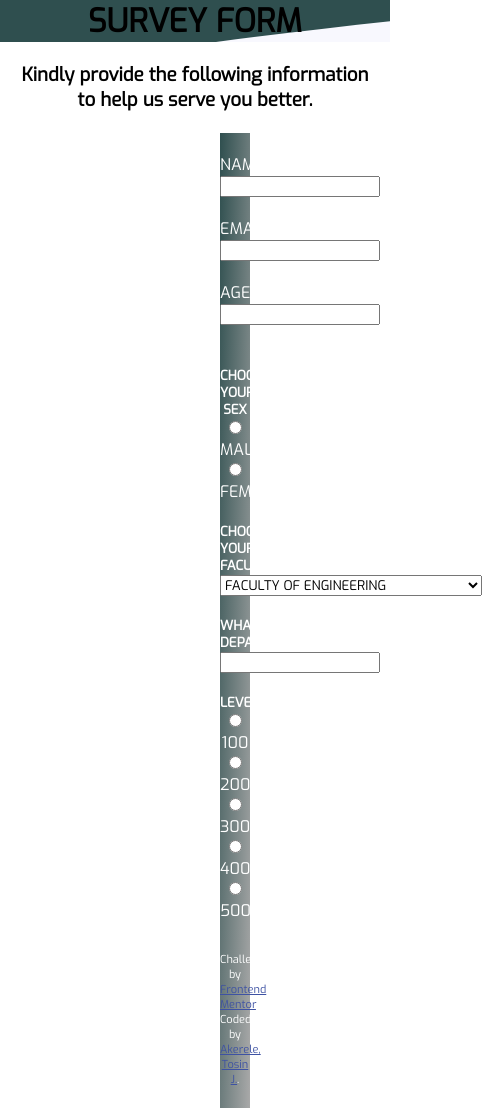
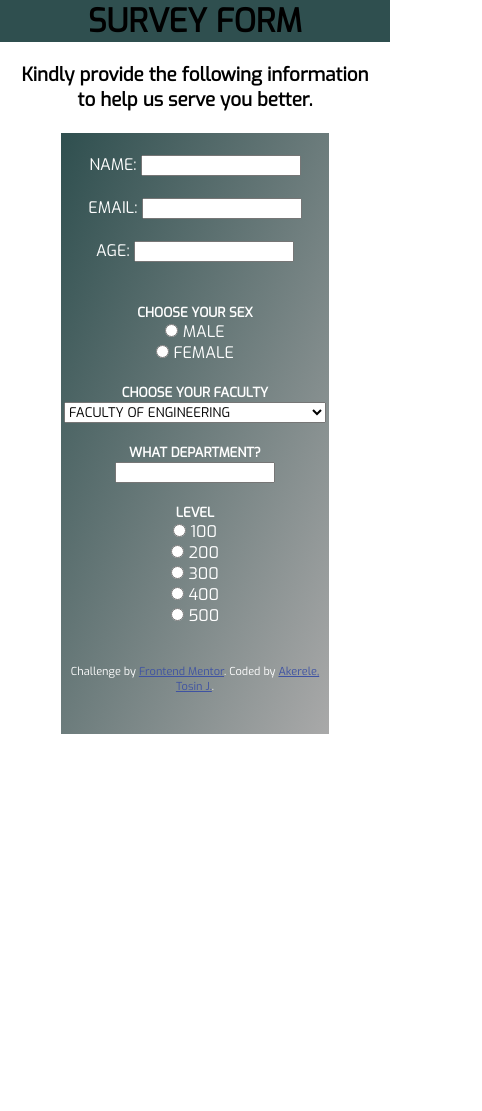
Before and after one commit to akerele180/Day-2, a plain HTML site: page index.html in a window 390 px wide. Shown: the whole page, 482 px wide, since content can reach past the window. After the commit the page ends 844 px from the top, so only its background shows below. Drawn offline with Linux system fonts and the light colour scheme.

Commit message:
Update style.css

```diff
--- a/style.css
+++ b/style.css
@@ -39,11 +39,17 @@ footer {
     min-height: 100px;
     margin-top: 3%;
 }
-@viewport {
-    zoom: 1.0;
-    width: extend-to-width;
+@media screen and (max-width: 700px){
+    body h1{
+        background-image: none;
+    }
+    .form {
+        width:268px;
+    }
 }
-@-ms-viewport {
-    zoom: 1.0;
-    width: extend-to-width;
+@media screen and (max-width:400px){
+    .form {
+        max-width: 268px;
+        margin:auto;
+    }
 }
```
